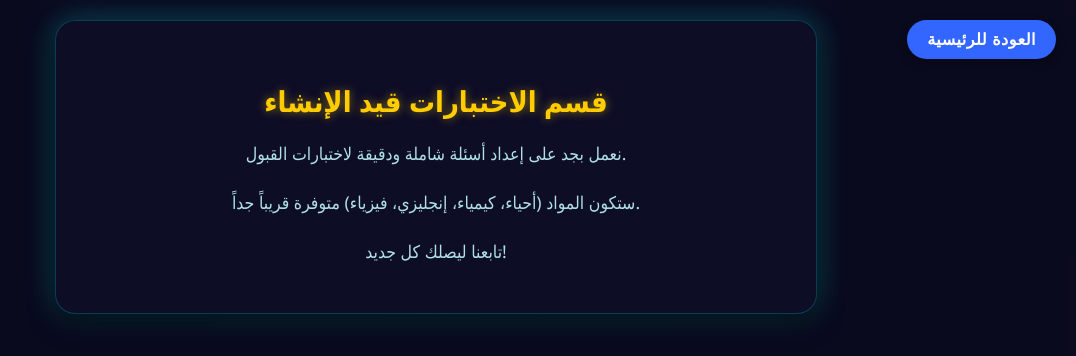
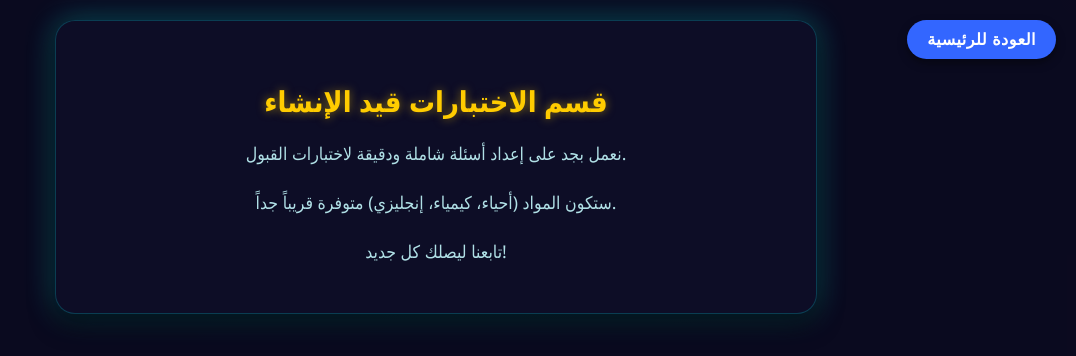
Before and after one commit to MuhammedAl-Sharif30/Admission-Platform-YEMEN, a plain HTML site: page index.html in a window 1280 px wide. Both pictures are taken after a click on the button "ابدأ الاختبار التجريبي (قريباً)". Shown: the whole page, without its empty margins (204-1280 px from the left). Drawn offline with Linux system fonts and the light colour scheme.

Commit message:
Update index.html

```diff
--- a/index.html
+++ b/index.html
@@ -371,7 +371,7 @@
         <div class="scroll-content">
             <h2>قسم الاختبارات قيد الإنشاء</h2>
             <p>نعمل بجد على إعداد أسئلة شاملة ودقيقة لاختبارات القبول.</p>
-            <p>ستكون المواد (أحياء، كيمياء، إنجليزي، فيزياء) متوفرة قريباً جداً.</p>
+            <p>ستكون المواد (أحياء، كيمياء، إنجليزي) متوفرة قريباً جداً.</p>
             <p>تابعنا ليصلك كل جديد!</p>
         </div>
     </div>
```
